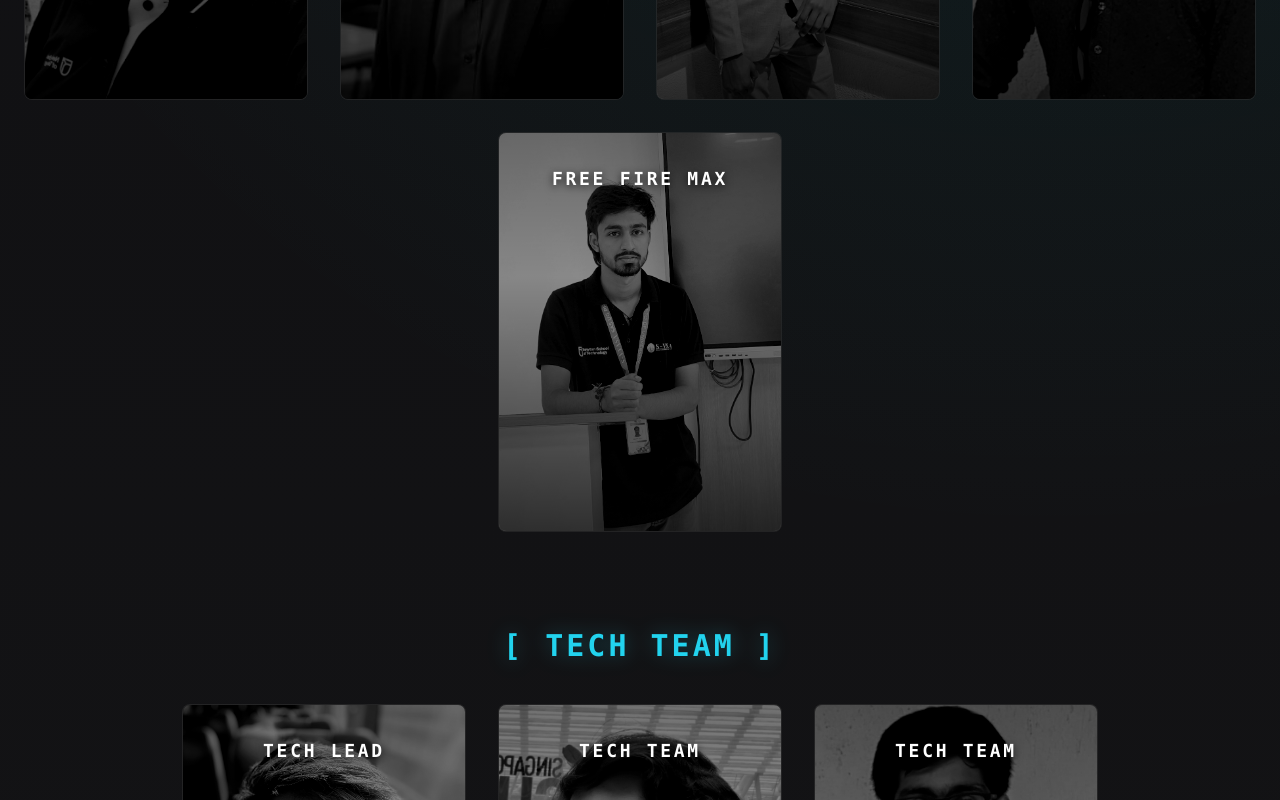
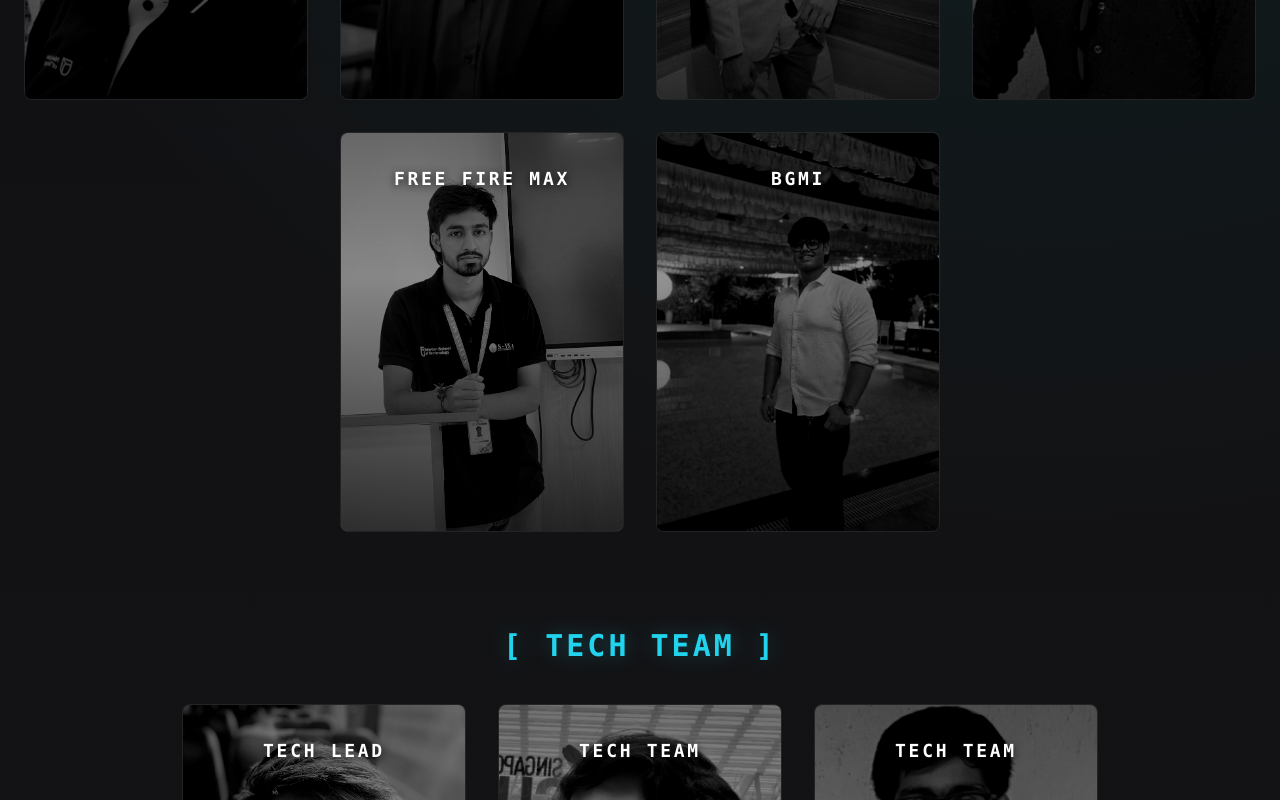
Before and after one commit to raajpatre/aayamfest-web, a Next.js app: page /team in a window 1280 px wide. Shown: the part 1820-2620 px from the top of the page. Built offline with nearby package versions, Linux system fonts and the light colour scheme.

Commit message:
Squad page updaye V4

```diff
--- a/components/sections/SquadPage.tsx
+++ b/components/sections/SquadPage.tsx
@@ -107,6 +107,13 @@
         role: "FREE FIRE MAX",
         image: "/team/pranav-singh.jpg",
         linkedin: "https://www.linkedin.com/in/pranav-choudhary5112/"
+      },
+      {
+        id: "member-20",
+        name: "ANANT SHARMA",
+        role: "BGMI",
+        image: "/team/anant.jpeg",
+        linkedin: "https://www.linkedin.com/in/anant-sharma-8119b837b/"
       }
     ]
   },
@@ -225,7 +232,7 @@
         id: "member-17-marketing",
         name: "ANUBHAV KUMARI",
         role: "MARKETING TEAM",
-        image: "/team/Anubhav.jpeg",
+        image: "/team/anubhav.jpeg",
         linkedin: "https://www.linkedin.com/in/anubhav-kumari-79188337b/"
       },
       {
```
Also changed, not shown: public/team/anant.jpeg (added).
